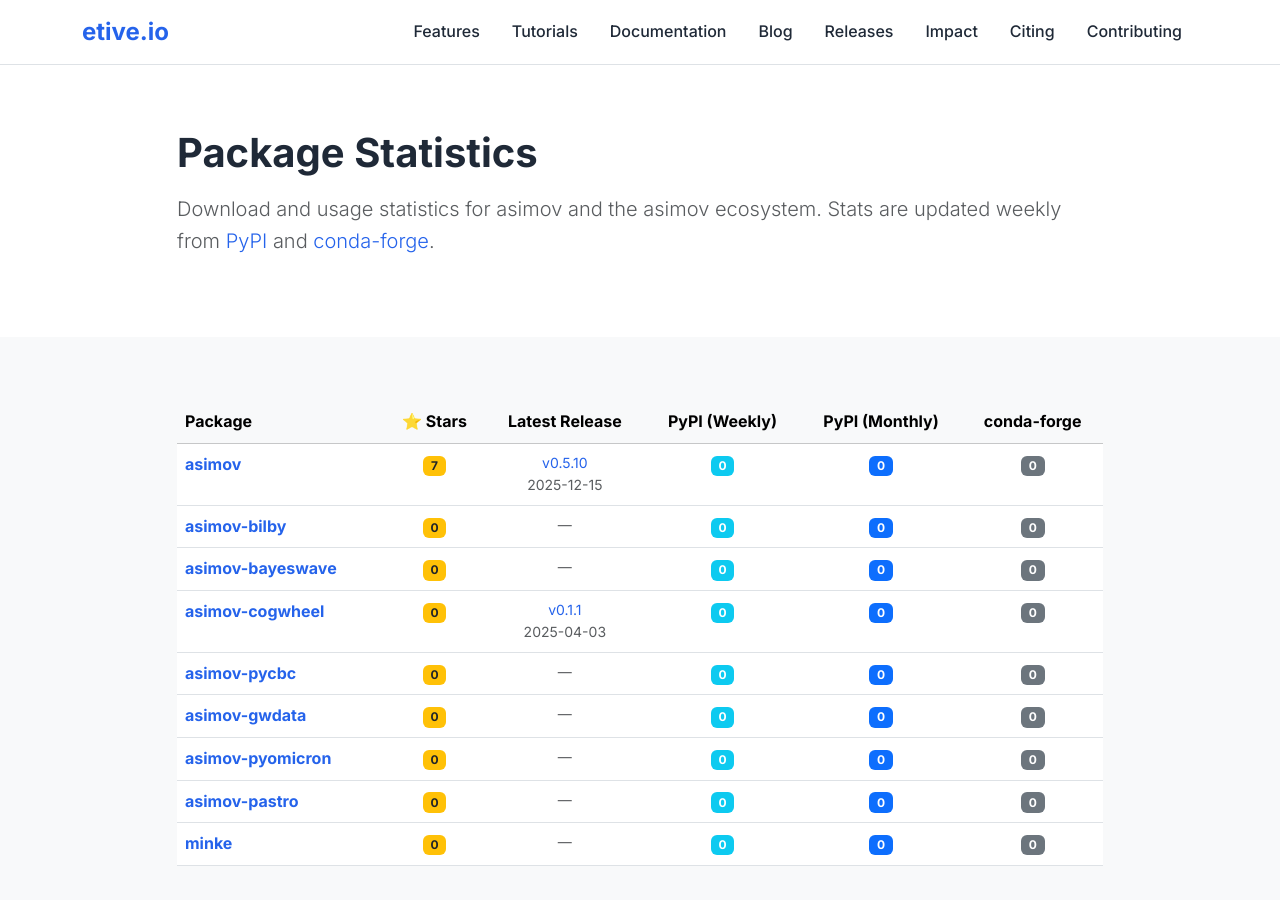
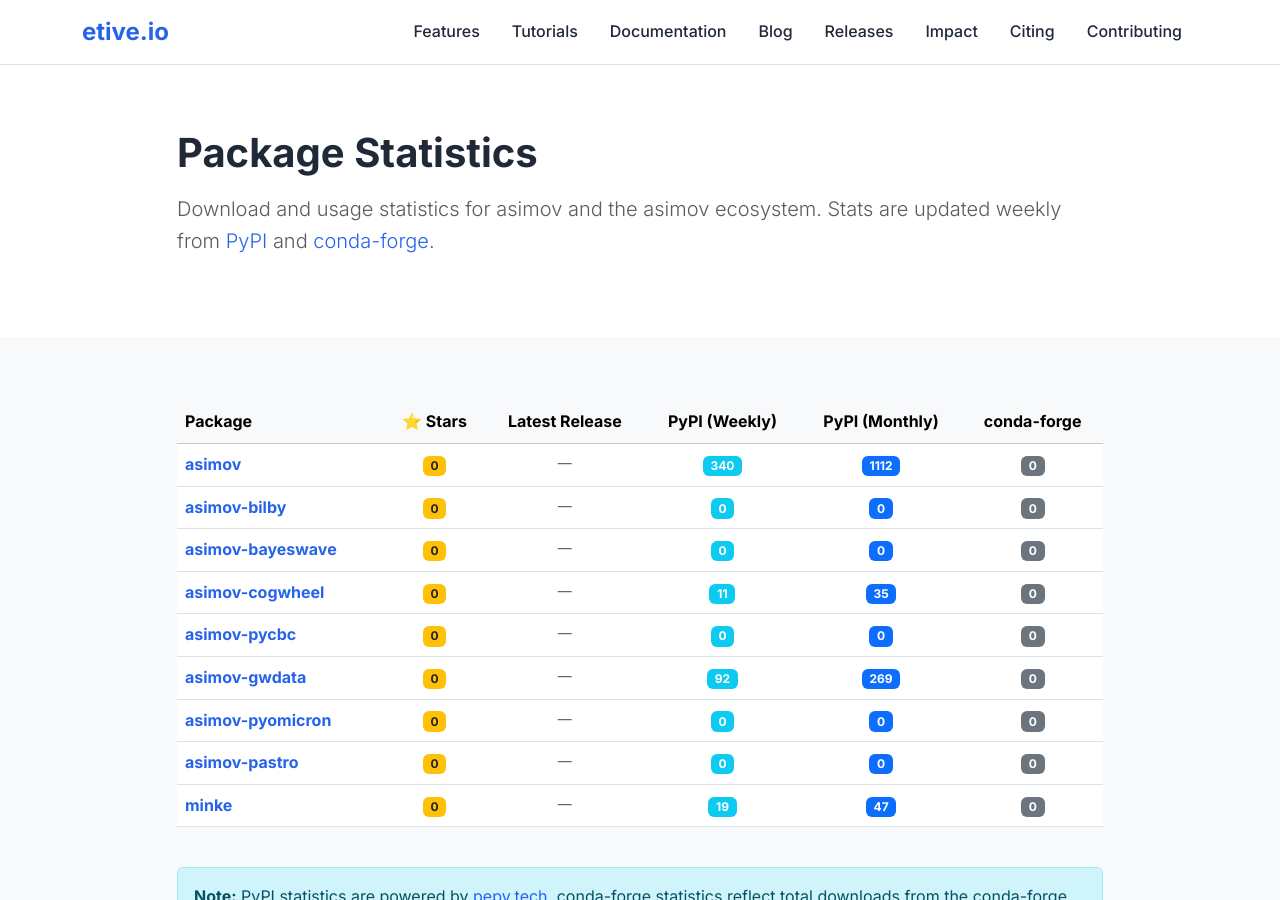
Before and after one commit to etive-io/website, a Jekyll site: the page built from statistics.md, in a window 1280 px wide and 900 px high. Built offline with Jekyll 4.4.1, drawn with Linux system fonts in a browser that asks for light colours.

Commit message:
Update package statistics fetching to use pypistats.org and Anaconda API, and adjust JSON structure accordingly

```diff
--- a/_data/package-stats.json
+++ b/_data/package-stats.json
@@ -2,13 +2,13 @@
   {
     "name": "asimov",
     "github_repo": "etive-io/asimov",
-    "github_stars": 7,
-    "latest_release": "v0.5.10",
-    "release_date": "2025-12-15T21:45:28Z",
-    "pypi_downloads_week": 0,
-    "pypi_downloads_month": 0,
-    "conda_forge_downloads_month": 0,
-    "last_updated": "2026-01-23T15:32:57.282221Z"
+    "github_stars": 0,
+    "latest_release": null,
+    "release_date": null,
+    "pypi_downloads_week": 340,
+    "pypi_downloads_month": 1112,
+    "conda_forge_downloads_total": 20535,
+    "last_updated": "2026-01-23T20:19:08.289296Z"
   },
   {
     "name": "asimov-bilby",
@@ -18,8 +18,8 @@
     "release_date": null,
     "pypi_downloads_week": 0,
     "pypi_downloads_month": 0,
-    "conda_forge_downloads_month": 0,
-    "last_updated": "2026-01-23T15:32:58.094401Z"
+    "conda_forge_downloads_total": 0,
+    "last_updated": "2026-01-23T20:19:08.914556Z"
   },
   {
     "name": "asimov-bayeswave",
@@ -29,19 +29,19 @@
     "release_date": null,
     "pypi_downloads_week": 0,
     "pypi_downloads_month": 0,
-    "conda_forge_downloads_month": 0,
-    "last_updated": "2026-01-23T15:32:59.217666Z"
+    "conda_forge_downloads_total": 0,
+    "last_updated": "2026-01-23T20:19:09.523368Z"
   },
   {
     "name": "asimov-cogwheel",
     "github_repo": "etive-io/asimov-cogwheel",
     "github_stars": 0,
-    "latest_release": "v0.1.1",
-    "release_date": "2025-04-03T08:43:47Z",
-    "pypi_downloads_week": 0,
-    "pypi_downloads_month": 0,
-    "conda_forge_downloads_month": 0,
-    "last_updated": "2026-01-23T15:33:00.440965Z"
+    "latest_release": null,
+    "release_date": null,
+    "pypi_downloads_week": 11,
+    "pypi_downloads_month": 35,
+    "conda_forge_downloads_total": 0,
+    "last_updated": "2026-01-23T20:19:10.129094Z"
   },
   {
     "name": "asimov-pycbc",
@@ -51,8 +51,8 @@
     "release_date": null,
     "pypi_downloads_week": 0,
     "pypi_downloads_month": 0,
-    "conda_forge_downloads_month": 0,
-    "last_updated": "2026-01-23T15:33:01.714278Z"
+    "conda_forge_downloads_total": 0,
+    "last_updated": "2026-01-23T20:19:10.737806Z"
   },
   {
     "name": "asimov-gwdata",
@@ -60,10 +60,10 @@
     "github_stars": 0,
     "latest_release": null,
     "release_date": null,
-    "pypi_downloads_week": 0,
-    "pypi_downloads_month": 0,
-    "conda_forge_downloads_month": 0,
-    "last_updated": "2026-01-23T15:33:02.814121Z"
+    "pypi_downloads_week": 92,
+    "pypi_downloads_month": 269,
+    "conda_forge_downloads_total": 19932,
+    "last_updated": "2026-01-23T20:19:11.484043Z"
   },
   {
     "name": "asimov-pyomicron",
@@ -73,8 +73,8 @@
     "release_date": null,
     "pypi_downloads_week": 0,
     "pypi_downloads_month": 0,
-    "conda_forge_downloads_month": 0,
-    "last_updated": "2026-01-23T15:33:03.849447Z"
+    "conda_forge_downloads_total": 0,
+    "last_updated": "2026-01-23T20:19:12.096914Z"
   },
   {
     "name": "asimov-pastro",
@@ -84,8 +84,8 @@
     "release_date": null,
     "pypi_downloads_week": 0,
     "pypi_downloads_month": 0,
-    "conda_forge_downloads_month": 0,
-    "last_updated": "2026-01-23T15:33:05.447525Z"
+    "conda_forge_downloads_total": 0,
+    "last_updated": "2026-01-23T20:19:12.735682Z"
   },
   {
     "name": "minke",
@@ -93,9 +93,9 @@
     "github_stars": 0,
     "latest_release": null,
     "release_date": null,
-    "pypi_downloads_week": 0,
-    "pypi_downloads_month": 0,
-    "conda_forge_downloads_month": 0,
-    "last_updated": "2026-01-23T15:33:06.071511Z"
+    "pypi_downloads_week": 19,
+    "pypi_downloads_month": 47,
+    "conda_forge_downloads_total": 0,
+    "last_updated": "2026-01-23T20:19:13.334463Z"
   }
 ]
```
Also changed, not shown: scripts/update-stats.py (+17 -17 lines).
